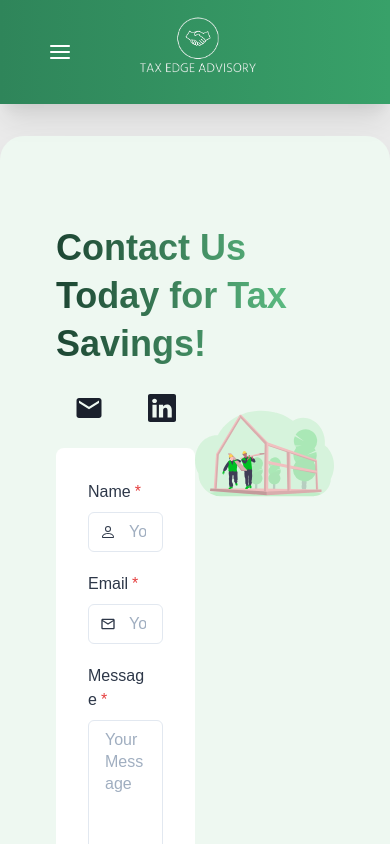
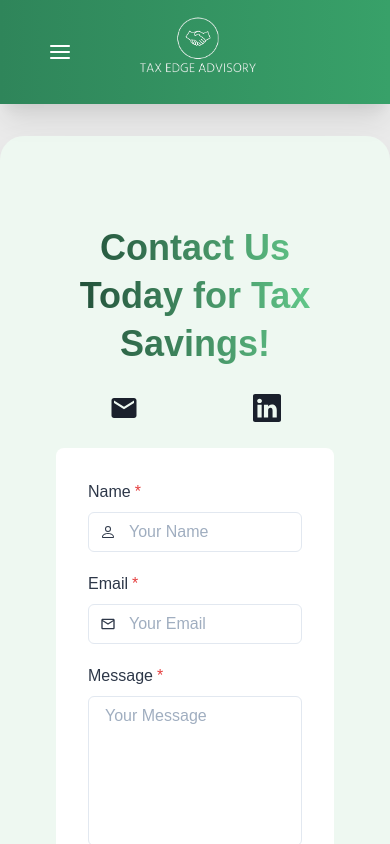
Before and after one commit to ObayaDevOps/Tax-Edge-Advisory, a Next.js app: page /info/contact-enquiry in a window 390 px wide. Shown: the top 844 px of the page. Built offline with nearby package versions, Linux system fonts and the light colour scheme.

Commit message:
mobile contact fixes

```diff
--- a/pages/info/contact-enquiry.js
+++ b/pages/info/contact-enquiry.js
@@ -12,6 +12,7 @@ import {
     Link,
     Stack,
     Textarea,
+    Show,
     Tooltip,
     useClipboard,
     useColorModeValue,
@@ -111,11 +112,12 @@ import {
                 }}
                 bgClip="text"
                 bgGradient="linear(to-r, green.900, green.300)"
+                textAlign={{base:'center'}}
                 >
                 Contact Us Today for Tax Savings!
               </Heading>
 
-              <SimpleGrid columns={2}>
+              <SimpleGrid columns={{base:1, md:2}}>
               <Stack
                 spacing={{ base: 4, md: 8, lg: 8 }}
                 direction={{ base: 'column', md: 'row' }}>
```
